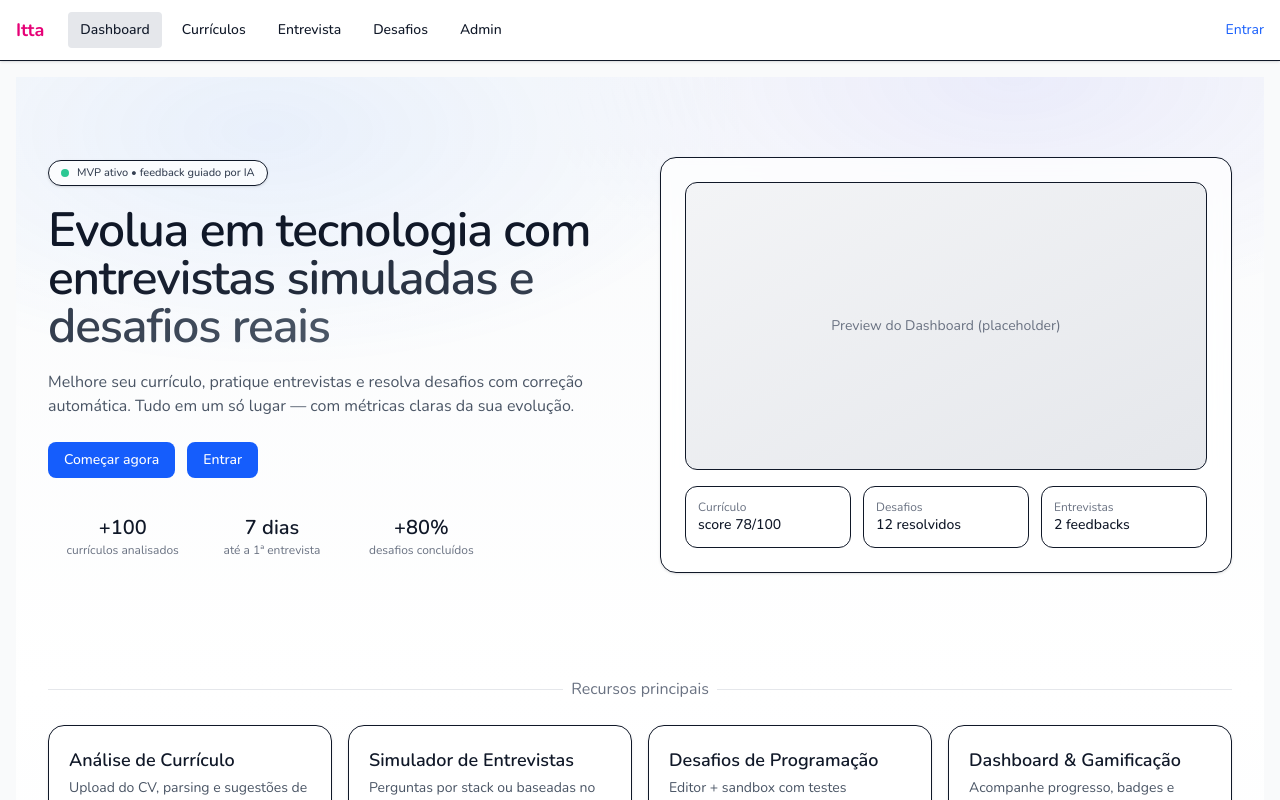
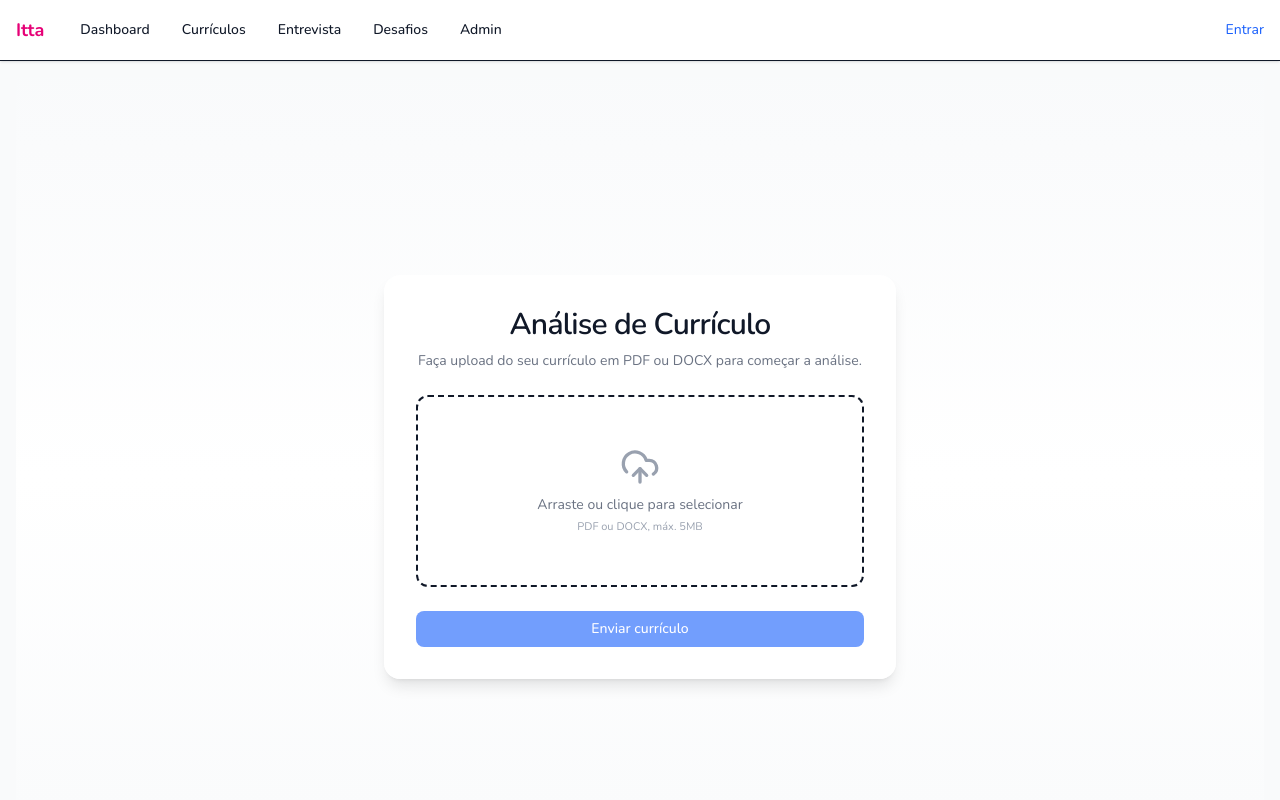
Before and after one commit to coder-gabrielsantos/itta-client, a React (Vite) app: page /resumes in a window 1280 px wide. Before the commit this address led to /. Shown: the top 800 px of the page. Built offline with nearby package versions, Linux system fonts and the light colour scheme.

Commit message:
feat(resume): add modern resume upload page with drag-and-drop UI and feedback states

```diff
--- a/package.json
+++ b/package.json
@@ -12,6 +12,7 @@
   "dependencies": {
     "@heroicons/react": "^2.2.0",
     "@tailwindcss/vite": "^4.1.12",
+    "lucide-react": "^0.542.0",
     "react": "^19.1.1",
     "react-dom": "^19.1.1",
     "react-router-dom": "^7.8.2",
--- /dev/null
+++ b/src/pages/ResumeUpload.jsx
@@ -0,0 +1,90 @@
+import { useState } from 'react'
+import { Button } from '../components/ui/Button'
+import { UploadCloud, FileText, CheckCircle2, XCircle } from 'lucide-react'
+
+export default function ResumeUpload() {
+    const [file, setFile] = useState(null)
+    const [loading, setLoading] = useState(false)
+    const [status, setStatus] = useState(null) // success | error | null
+
+    const handleFileChange = (e) => {
+        const selected = e.target.files[0]
+        if (selected) {
+            setFile(selected)
+            setStatus(null)
+        }
+    }
+
+    const handleSubmit = async (e) => {
+        e.preventDefault()
+        if (!file) return
+        setLoading(true)
+        try {
+            // Mock de envio
+            await new Promise((res) => setTimeout(res, 1500))
+            console.log('Arquivo enviado:', file)
+            setStatus('success')
+        } catch (err) {
+            setStatus('error')
+        } finally {
+            setLoading(false)
+        }
+    }
+
+    return (
+        <div className="min-h-screen bg-gradient-to-b from-gray-50 via-white to-gray-50 flex items-center justify-center px-4">
+            <div className="w-full max-w-lg bg-white/80 backdrop-blur rounded-2xl shadow-lg p-8 space-y-6">
+                {/* Cabeçalho */}
+                <div className="text-center space-y-2">
+                    <h1 className="text-3xl font-semibold tracking-tight">Análise de Currículo</h1>
+                    <p className="text-gray-500 text-sm">
+                        Faça upload do seu currículo em PDF ou DOCX para começar a análise.
+                    </p>
+                </div>
+
+                {/* Dropzone */}
+                <label className="flex flex-col items-center justify-center w-full h-48 border-2 border-dashed rounded-xl cursor-pointer transition hover:bg-gray-50 hover:border-blue-400">
+                    <input
+                        type="file"
+                        accept=".pdf,.doc,.docx"
+                        onChange={handleFileChange}
+                        className="hidden"
+                    />
+                    <UploadCloud className="w-10 h-10 text-gray-400 mb-2" />
+                    {file ? (
+                        <span className="text-sm text-gray-700 font-medium flex items-center gap-1">
+              <FileText className="w-4 h-4 text-blue-500" />
+                            {file.name}
+            </span>
+                    ) : (
+                        <span className="text-sm text-gray-500">Arraste ou clique para selecionar</span>
+                    )}
+                    <span className="text-[11px] text-gray-400 mt-1">PDF ou DOCX, máx. 5MB</span>
+                </label>
+
+                {/* Botão */}
+                <form onSubmit={handleSubmit} className="space-y-4">
+                    <Button
+                        type="submit"
+                        disabled={loading || !file}
+                        className="w-full"
+                    >
+                        {loading ? 'Enviando...' : 'Enviar currículo'}
+                    </Button>
+                </form>
+
+                {/* Status */}
+                {status === 'success' && (
+                    <div className="flex items-center justify-center gap-2 text-green-600 text-sm font-medium">
+                        <CheckCircle2 className="w-4 h-4" /> Currículo enviado com sucesso!
+                    </div>
+                )}
+                {status === 'error' && (
+                    <div className="flex items-center justify-center gap-2 text-red-600 text-sm font-medium">
+                        <XCircle className="w-4 h-4" /> Erro ao enviar o currículo. Tente novamente.
+                    </div>
+                )}
+            </div>
+        </div>
+    )
+}
--- a/src/routes/AppRoutes.jsx
+++ b/src/routes/AppRoutes.jsx
@@ -1,10 +1,10 @@
-// src/routes/AppRoutes.jsx
 import { Routes, Route, Navigate } from 'react-router-dom'
 import SiteLayout from '../layouts/SiteLayout'
 import AuthLayoutRoute from '../layouts/AuthLayoutRoute'
 import Login from '../pages/Login'
 import SignUp from '../pages/SignUp'
 import Home from '../pages/Home'
+import ResumeUpload from '../pages/ResumeUpload'
 
 function PrivateRoute({ children }) {
     const isAuthenticated = !!localStorage.getItem('token')
@@ -21,6 +21,7 @@ export function AppRoutes() {
 
             <Route element={<SiteLayout/>}>
                 <Route index element={<Home/>}/>
+                <Route path="/resumes" element={<ResumeUpload />} />
                 {/* exemplo de rota protegida */}
                 <Route path="/dashboard" element={<PrivateRoute>
                     <div className="p-6">Dashboard (placeholder)</div>
```
Also changed, not shown: 1 other file (tests, documents, lock files or other folders).
